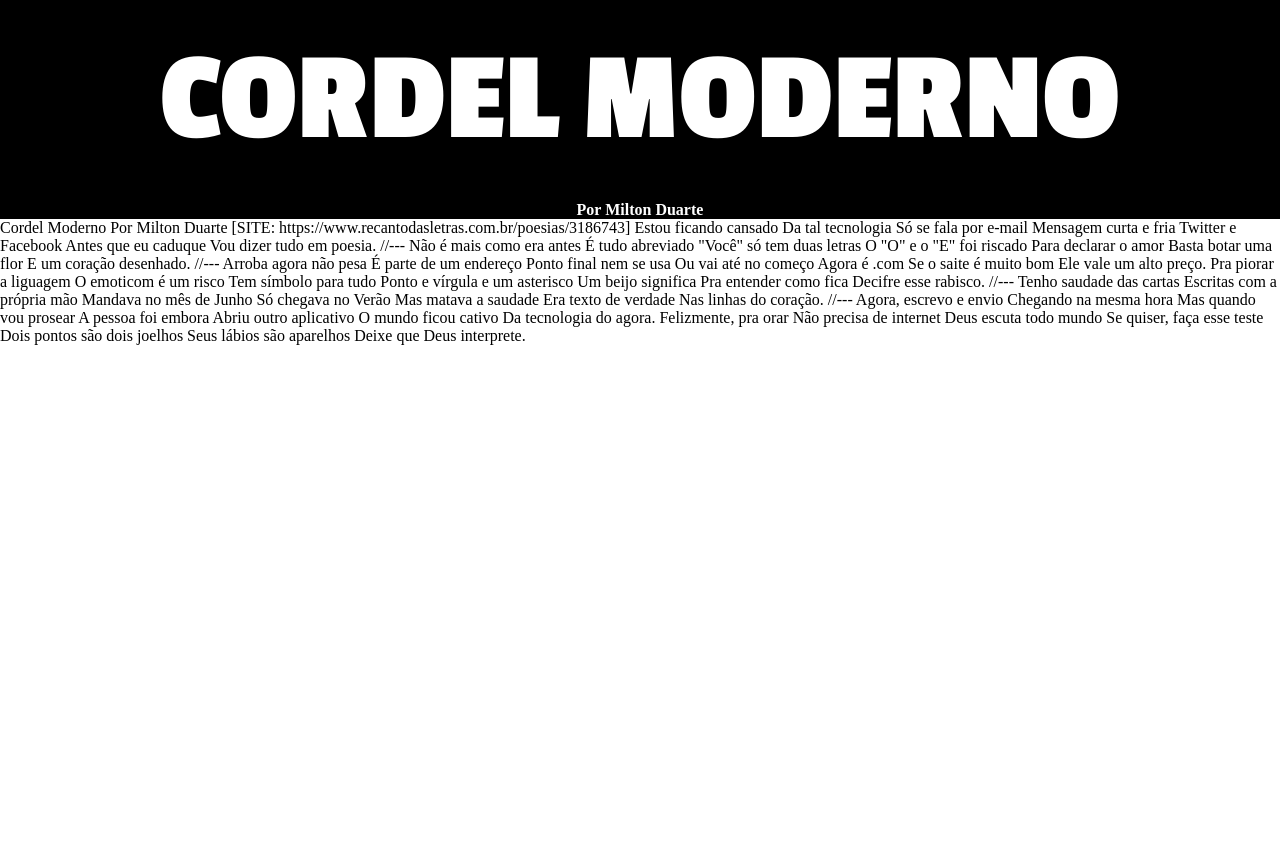
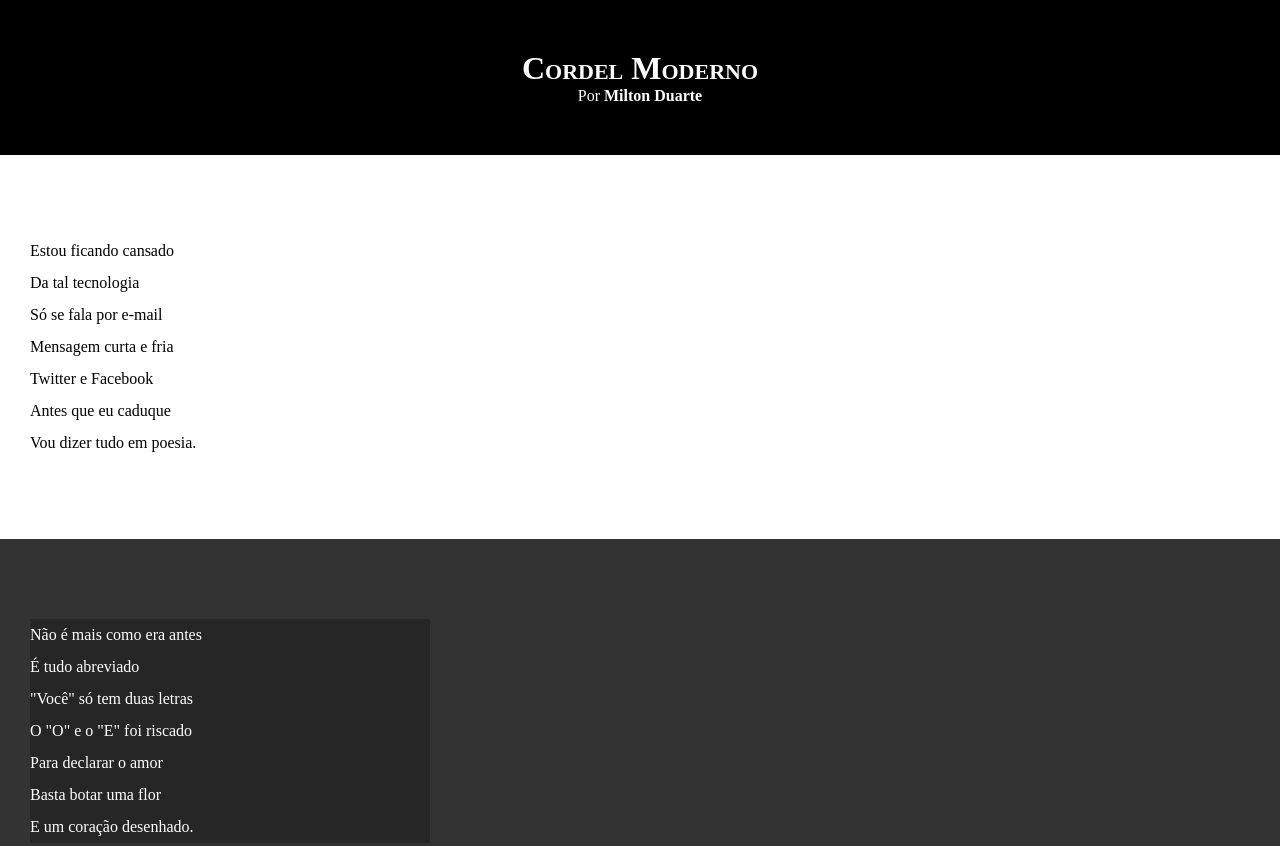
Before and after one commit to luizacn/html5_css3, a plain HTML site: page desafios/d012/index.html in a window 1280 px wide. Shown: the top 846 px of the page. Before the commit the page ends 800 px from the top, so only its background shows below. Drawn offline with Linux system fonts and the light colour scheme.

Commit message:
atualizei estilos dos textos blocos

```diff
--- a/desafios/d012/index.html
+++ b/desafios/d012/index.html
@@ -7,99 +7,98 @@
     <meta name="viewport" content="width=device-width, initial-scale=1.0">
     <link rel="stylesheet" href="style.css">
     <title>Cordel Moderno</title>
-    <style>
-        @import url('https://fonts.googleapis.com/css2?family=Passion+One:wght@400;700;900&display=swap');
 
-        * {
-            margin: 0px;
-            padding: 0px;
-            font-size: 1em;
-        }
-
-        header {
-            background-color: rgb(0, 0, 0);
-            color: rgb(255, 255, 255);
-            text-align: center;
-
-        }
-
-       h1{
-
-font-family: 'Passion One', cursive;
-font-size: 8em;
-padding: 30PX;
-font-weight: 700;
-font-style: normal;
-height: auto;
-pointer-events: auto;
-        }
-    </style>
 </head>
 
 <body>
         <header>
-        <h1>CORDEL MODERNO</h1>
-        <h3>Por Milton Duarte</h3>
+            <h1>Cordel Moderno</h1>
+            <p>Por <a href="https://www.recantodasletras.com.br/poesias/3186743" target="_blank">Milton Duarte</a></p>
         </header>
+        <section class="normal">
+            <p>
+                Estou ficando cansado <br>
+                Da tal tecnologia <br>
+                Só se fala por e-mail <br>
+                Mensagem curta e fria <br>
+                Twitter e Facebook <br>
+                Antes que eu caduque <br>
+                Vou dizer tudo em poesia.
+            </p>
+        </section>
 
-    <main>
-        <p>Cordel Moderno
-            Por Milton Duarte
-            [SITE: https://www.recantodasletras.com.br/poesias/3186743]
-            Estou ficando cansado
-            Da tal tecnologia
-            Só se fala por e-mail
-            Mensagem curta e fria
-            Twitter e Facebook
-            Antes que eu caduque
-            Vou dizer tudo em poesia.
-            //---
-            Não é mais como era antes
-            É tudo abreviado
-            "Você" só tem duas letras
-            O "O" e o "E" foi riscado
-            Para declarar o amor
-            Basta botar uma flor
+        <section class="imagem">
+            <p>
+                Não é mais como era antes <br>
+                É tudo abreviado <br>
+                "Você" só tem duas letras <br>
+                O "O" e o "E" foi riscado <br>
+                Para declarar o amor <br>
+                Basta botar uma flor <br>
                 E um coração desenhado.
-            //---
-            Arroba agora não pesa
-            É parte de um endereço
-            Ponto final nem se usa
-            Ou vai até no começo
-            Agora é .com
-            Se o saite é muito bom
+            </p>
+        </section>
+
+        <section class="normal">
+            <p>
+                Arroba agora não pesa <br>
+                É parte de um endereço <br>
+                Ponto final nem se usa <br>
+                Ou vai até no começo <br>
+                Agora é .com <br>
+                Se o saite é muito bom <br>
                 Ele vale um alto preço.
-            Pra piorar a liguagem
-            O emoticom é um risco
-            Tem símbolo para tudo
-            Ponto e vírgula e um asterisco
-            Um beijo significa
-            Pra entender como fica
+            </p>
+
+            <p>
+                Pra piorar a liguagem <br>
+                O emoticom é um risco <br>
+                Tem símbolo para tudo <br>
+                Ponto e vírgula e um asterisco <br>
+                Um beijo significa <br>
+                Pra entender como fica <br>
                 Decifre esse rabisco.
-            //---
-            Tenho saudade das cartas
-            Escritas com a própria mão
-            Mandava no mês de Junho
-            Só chegava no Verão
-            Mas matava a saudade
-            Era texto de verdade
+            </p>
+        </section>
+
+        <section class="imagem">
+            <p>
+                Tenho saudade das cartas <br>
+                Escritas com a própria mão <br>
+                Mandava no mês de Junho <br>
+                Só chegava no Verão <br>
+                Mas matava a saudade <br>
+                Era texto de verdade <br>
                 Nas linhas do coração.
-            //---
-            Agora, escrevo e envio
-            Chegando na mesma hora
-            Mas quando vou prosear
-            A pessoa foi embora
-            Abriu outro aplicativo
-            O mundo ficou cativo
+            </p>
+        </section>
+
+        <section class="normal">
+            <p>
+                Agora, escrevo e envio <br>
+                Chegando na mesma hora <br>
+                Mas quando vou prosear <br>
+                A pessoa foi embora <br>
+                Abriu outro aplicativo <br>
+                O mundo ficou cativo <br>
                 Da tecnologia do agora.
-            Felizmente, pra orar
-            Não precisa de internet
-            Deus escuta todo mundo
-            Se quiser, faça esse teste
-            Dois pontos são dois joelhos
-            Seus lábios são aparelhos
-            Deixe que Deus interprete.</p>
-    </main>
+            </p>
+
+            <p>
+                Felizmente, pra orar <br>
+                Não precisa de internet <br>
+                Deus escuta todo mundo <br>
+                Se quiser, faça esse teste <br>
+                Dois pontos são dois joelhos <br>
+                Seus lábios são aparelhos <br>
+                Deixe que Deus interprete.
+            </p>
+        </section>
+        <footer>
+            <p>Site criado por <a href="https://gustavoguanabara.github.io" target="_blank">Gustavo Guanabara</a> para o
+                <a href="https://www.cursoemvideo.com" target="_blank">CursoemVideo</a>
+            </p>
+        </footer>
 </body>
 
 </html>
--- a/desafios/d012/style.css
+++ b/desafios/d012/style.css
@@ -1 +1,67 @@
 @charset "utf-8";
+
+* {
+    margin: 0px;
+    padding: 0px;
+}
+
+html,
+body {
+    min-height: 100vh;
+    background-color: darkgray;
+}
+
+header {
+    background-color: black;
+    color: white;
+    text-align: center;
+}
+
+header>h1 {
+    padding-top: 50px;
+    /*text-transform: uppercase; deixa em maiusculo*/
+    font-variant: small-caps;
+}
+
+header>p {
+    padding-bottom: 50px;
+}
+
+a {
+    color: white;
+    text-decoration: none;
+    font-weight: bolder;
+}
+
+a:hover {
+    text-decoration: underline;
+}
+
+section{
+padding-top: 10vh;
+padding-bottom: 10vh;
+line-height: 2em;
+padding-left: 30px;
+}
+
+section.normal{
+background-color: white;
+color: black;
+}
+
+section.imagem{
+background-color: rgb(51, 51, 51);
+color: white;
+}
+
+section.imagem > p{
+    width: 400px;
+    background-color: rgba(0, 0, 0, 0.252);
+}
+
+footer {
+    background-color: black;
+    color: white;
+    text-align: center;
+    padding: 10px;
+}
```
Lines whose indentation alone changed are shown as unchanged.
